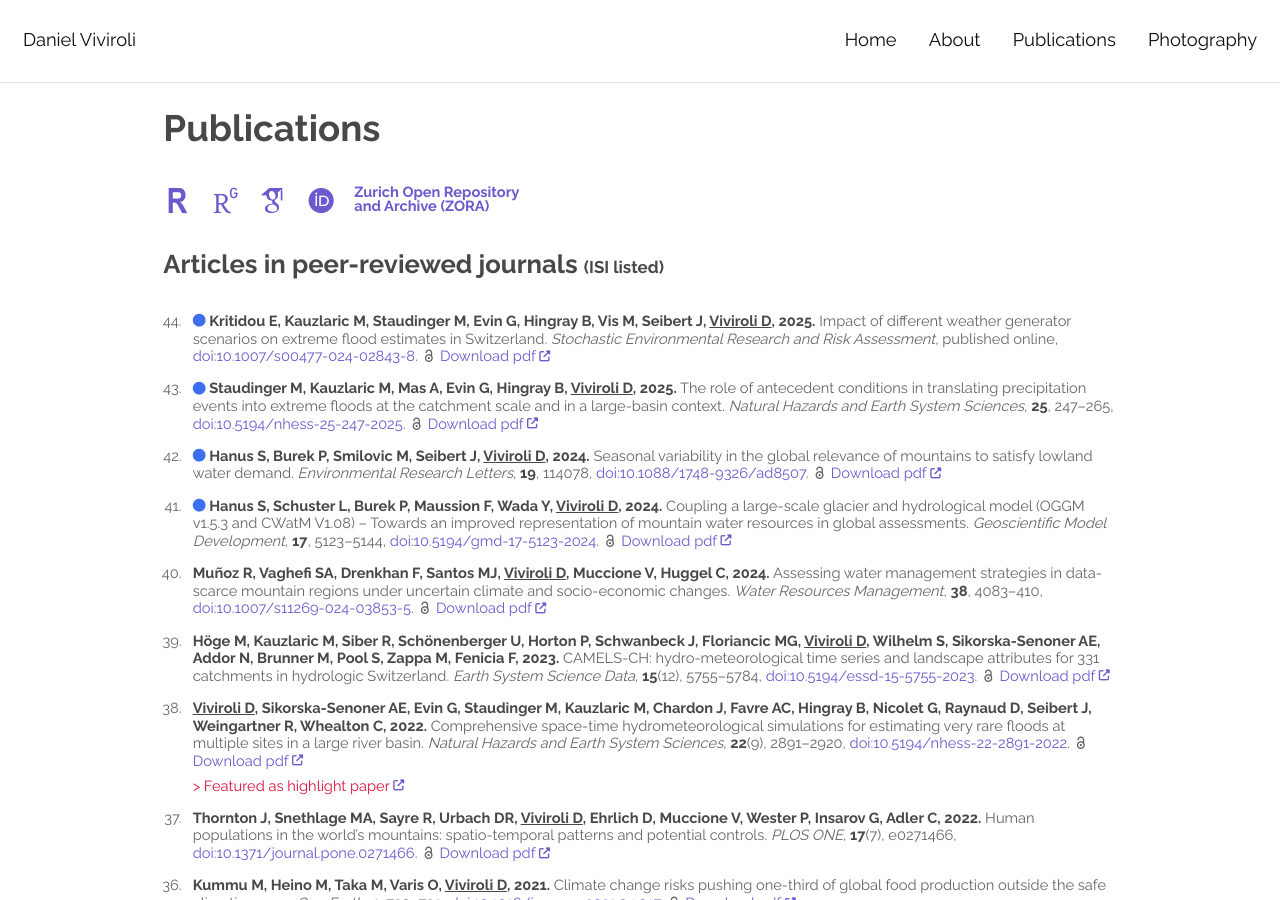
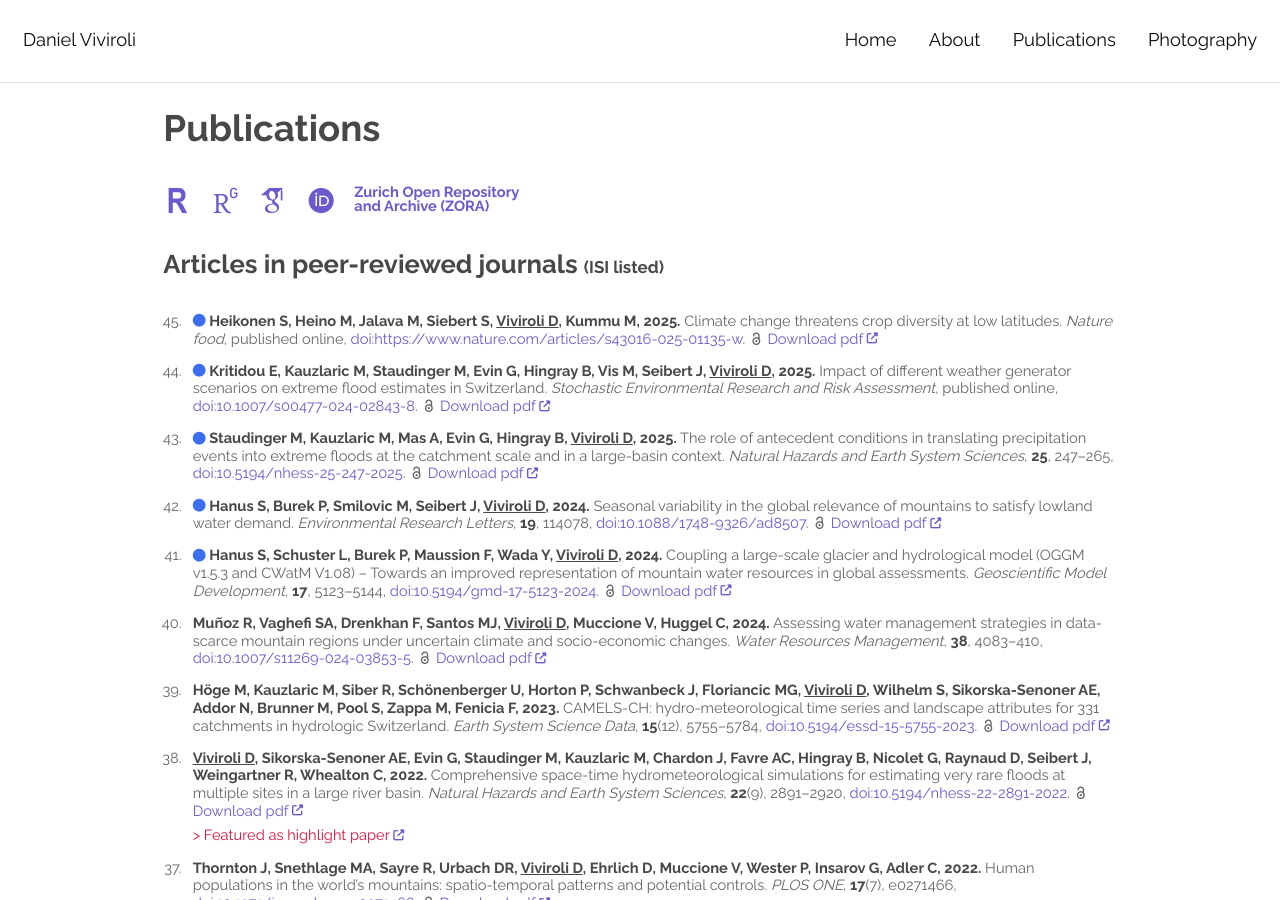
Before and after one commit to dviviroli/dviviroli.github.io, a Jekyll site: the page built from publications.html, in a window 1280 px wide and 900 px high. Built offline with Jekyll 4.4.1, drawn with Linux system fonts in a browser that asks for light colours; some web fonts are replaced; a script that is not in the unit is left out; comment, search, counter and statistics services are not loaded; part of the change alters nothing that is shown.

Commit message:
Update publications_papers-peer-reviewed.yml

```diff
--- a/_data/publications_papers-peer-reviewed.yml
+++ b/_data/publications_papers-peer-reviewed.yml
@@ -1,15 +1,15 @@
 
-# - authors: Heikonen S, Heino M, Jalava M, Siebert S, Viviroli D, Kummu M
-#   year: 2025
-#   title: Climate change threatens crop diversity at low latitudes
-#   journal: Nature food
-#   volume: in press
-#   # pages: ..................
-#   # doi: ""
-#   # pdf:
-#   # pdf_external: Y
-#   # openaccess: Y
-#   new: Y
+- authors: Heikonen S, Heino M, Jalava M, Siebert S, Viviroli D, Kummu M
+  year: 2025
+  title: Climate change threatens crop diversity at low latitudes
+  journal: Nature food
+  volume: published online
+  # pages: ..................
+  doi: https://www.nature.com/articles/s43016-025-01135-w
+  pdf: https://www.nature.com/articles/s43016-025-01135-w.pdf
+  pdf_external: Y
+  openaccess: Y
+  new: Y
 
 - authors: Kritidou E, Kauzlaric M, Staudinger M, Evin G, Hingray B, Vis M, Seibert J, Viviroli D
   year: 2025
```
